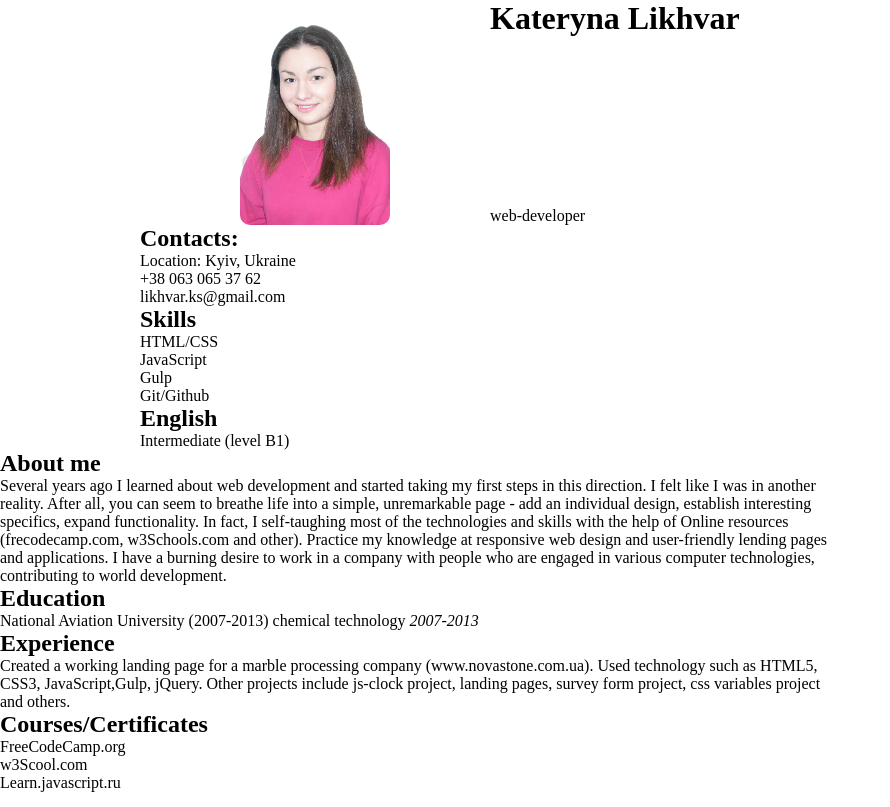
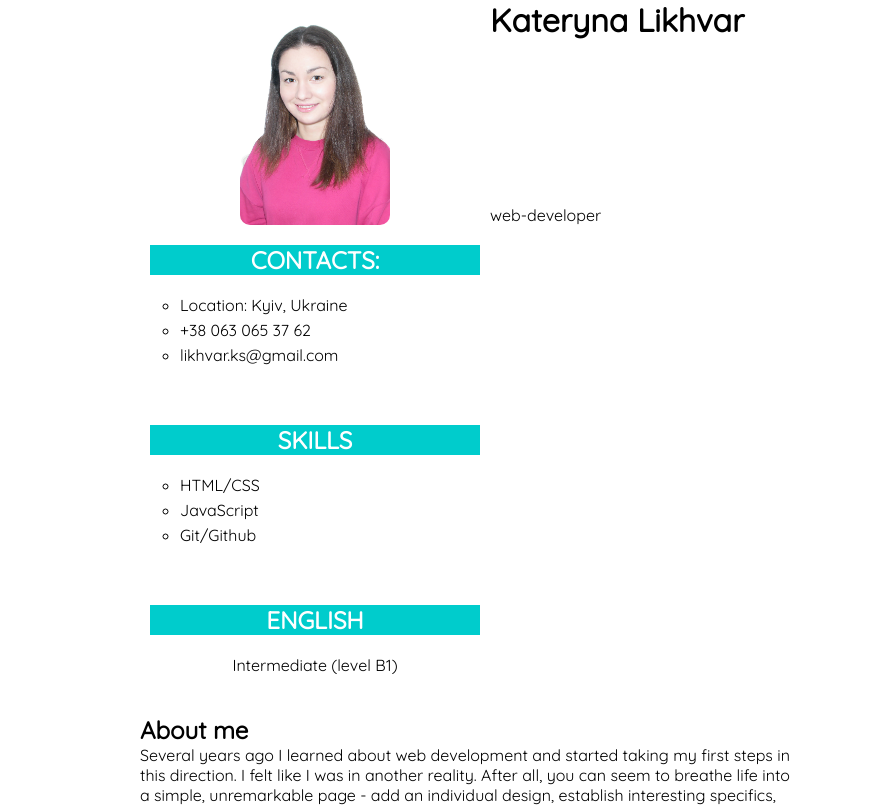
Before and after one commit to KaterynaLikhvar/rsschool-cv, a plain HTML site: page index.html in a window 1280 px wide. Shown: the top 807 px of the page, without its empty margins (0-890 px from the left). Drawn offline with Linux system fonts and the light colour scheme.

Commit message:
feat: add left side information

```diff
--- a/index.html
+++ b/index.html
@@ -23,41 +23,37 @@
           <h1>Kateryna Likhvar</h1>
           <p>web-developer</p>
         </div>
+      </header>
+
+    <main class="flex-container left-side">
+
+      <div class="personal-info">
+        <h2>Contacts:</h2>
+        <ul>
+          <li>Location: Kyiv, Ukraine</li>
+          <li>+38 063 065 37 62</li>
+          <li>likhvar.ks@gmail.com</li>
+        </ul>
+      </div>
+
+      <div class="personal-info">
+        <h2>Skills</h2>
+        <ul>
+          <li>HTML/CSS</li>
+          <li>JavaScript</li>
+          <li>Git/Github</li>
+        </ul>
+      </div>
+
+      <div class="personal-info">
+        <h2>English</h2>
+        <p>Intermediate (level B1)</p>
+      </div>
+    </main>
 
 
 
-      </header>
-
-      <div class="pesonal-info">
-        <h2 class="header-text">
-          Contacts:
-        </h2>
-        <p>Location: Kyiv, Ukraine</p>
-        <p>+38 063 065 37 62</p>
-        <p>likhvar.ks@gmail.com</p>
-      </div>
-
-      <div class="skills">
-        <h2 class="header-text">
-          Skills
-        </h2>
-        <p>HTML/CSS</p>
-        <p>JavaScript</p>
-        <p>Gulp</p>
-        <p>Git/Github</p>
-      </div>
-
-      <div>
-        <h2 class="header-text">
-          English
-        </h2>
-        <p>Intermediate (level B1)</p>
-      </div>
-
-    </div>
-  </main>
-
-    <div class="right-side">
+    <div class="flex-container right-side">
 
 
 
@@ -109,38 +105,6 @@
     </div>
 
 
-
-
-
-
-
-
-
-
-
-
-
-
-
-
-
-
-
-
-
-
-
-
-    <!-- <header class="bg-fon">
-      <img  src="photo.jpg" alt="photo" width="150" height="200">
-      <div class="basic-info">
-        <h1 id="name">Kateryna Likhvar</h1>
-        <p>Location: Kyiv, Ukraine</p>
-        <p>+38 063 065 37 62</p>
-        <p>likhvar.ks@gmail.com</p>
-      </div>
-    </header> -->
-
   </div>
 </body>
 </html>
--- a/style.css
+++ b/style.css
@@ -1,14 +1,17 @@
 @import url('https://fonts.googleapis.com/css2?family=Quicksand&display=swap');
-
+:root {
+  --header-text-color: #00cccc;
+}
 * {
   margin: 0;
   padding: 0;
+
 }
 #main-container {
-
   width: 1000px;
   height: auto;
   margin: 0 auto;
+  font-family: 'Quicksand', sans-serif;
 }
 .flex-container {
   display: flex;
@@ -30,3 +33,23 @@
   margin: 0 auto;
   border-radius: 10px;
 }
+.personal-info {
+  margin: 20px 10px;
+}
+.personal-info h2{
+  text-align: center;
+  text-transform: uppercase;
+  background-color: var(--header-text-color);
+  color: #FFF;
+}
+.personal-info p {
+  text-align: center;
+  margin: 20px;
+}
+.personal-info ul {
+  list-style-type: circle;
+  margin: 20px 30px;
+}
+.personal-info ul li {
+  margin-top: 5px;
+}
```
Also changed, not shown: rs_school_js.svg (added).
